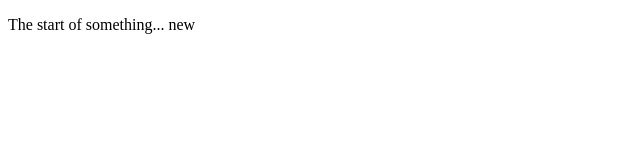
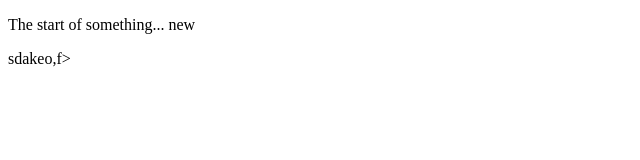
Before and after one commit to NPH-Learning/Front-Web, a plain HTML site: page index.html in a window 1280 px wide. Shown: the full height of the page, 0-640 px from the left. Drawn offline with Linux system fonts and the light colour scheme.

Commit message:
Fake Commit... Intentionally poor changes.

```diff
--- a/index.html
+++ b/index.html
@@ -4,5 +4,10 @@
         <p>
             The start of something... new
         </p>
+        <sd/da
+
+        a joke commit
+        </sd>
+        sdakeo,f></sd>
     </body>
 </html>
```
